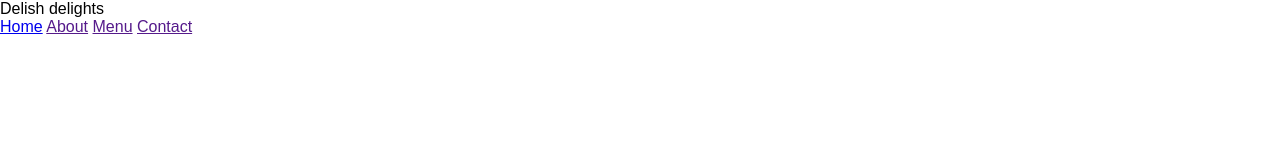
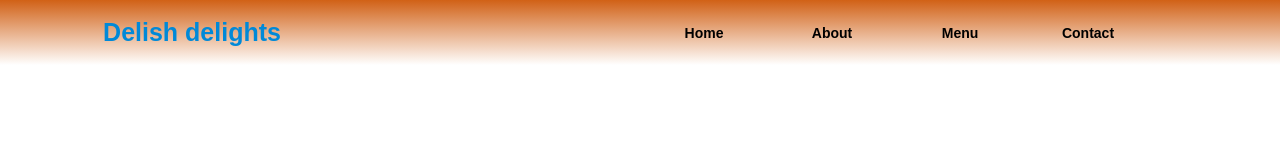
Before and after one commit to Amaan-stack-developer/Hotel-management-system, a plain HTML site: page contact.html in a window 1280 px wide. Drawn offline with Linux system fonts and the light colour scheme.

Commit message:
Update contact.css

```diff
--- a/contact.css
+++ b/contact.css
@@ -4,3 +4,42 @@
   box-sizing:border-box;
   font-family: Arial, Helvetica, sans-serif;
 }
+header{
+    width: 100%;
+    height: 65px;
+    background-color: transparent;
+    display: flex;
+    align-items: center;
+    justify-content: space-between;
+    background: linear-gradient(0deg, rgba(255,255,255,1) 0%, rgb(209, 97, 22) 100%);
+}
+.logo{
+    width: 30%;
+    height: 55px;
+    background-color: transparent;
+    display: flex;
+    align-items: center;
+    color: rgb(0, 137, 216);
+    font-size: 25px;
+    font-weight: 800;
+    justify-content: center;
+}
+.navbar{
+    width: 50%;
+    height: 55px;
+    background-color: transparent;
+    display: flex;
+    align-items: center;
+}
+.navbar a{
+    width: 20%;
+    height: 55px;
+    display: flex;
+    justify-content: center;
+    align-items: center;
+    color: black;
+    font-size: 14px;
+    font-weight: 600;
+    transition: 0.2s;
+    text-decoration: none;
+}
```
